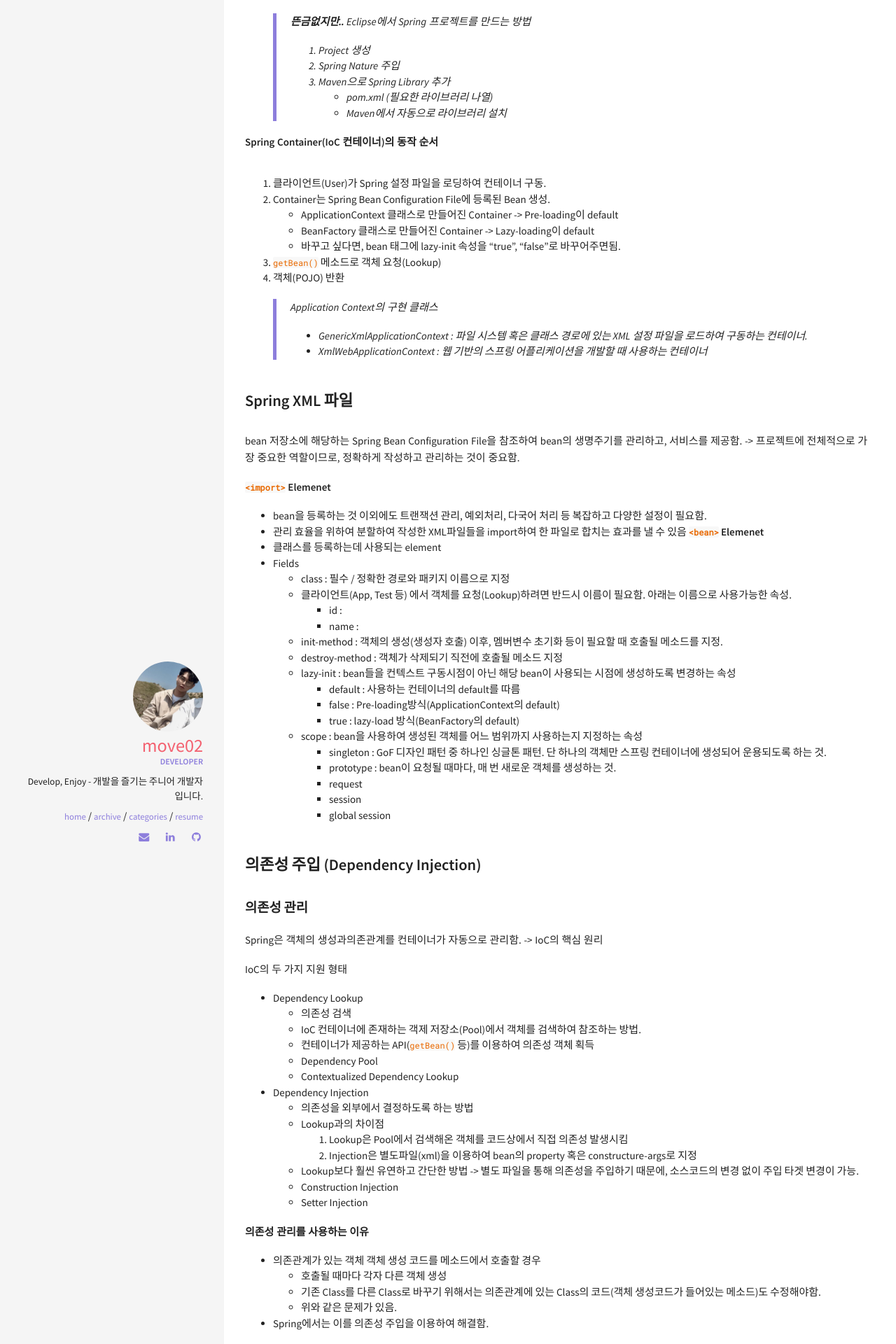
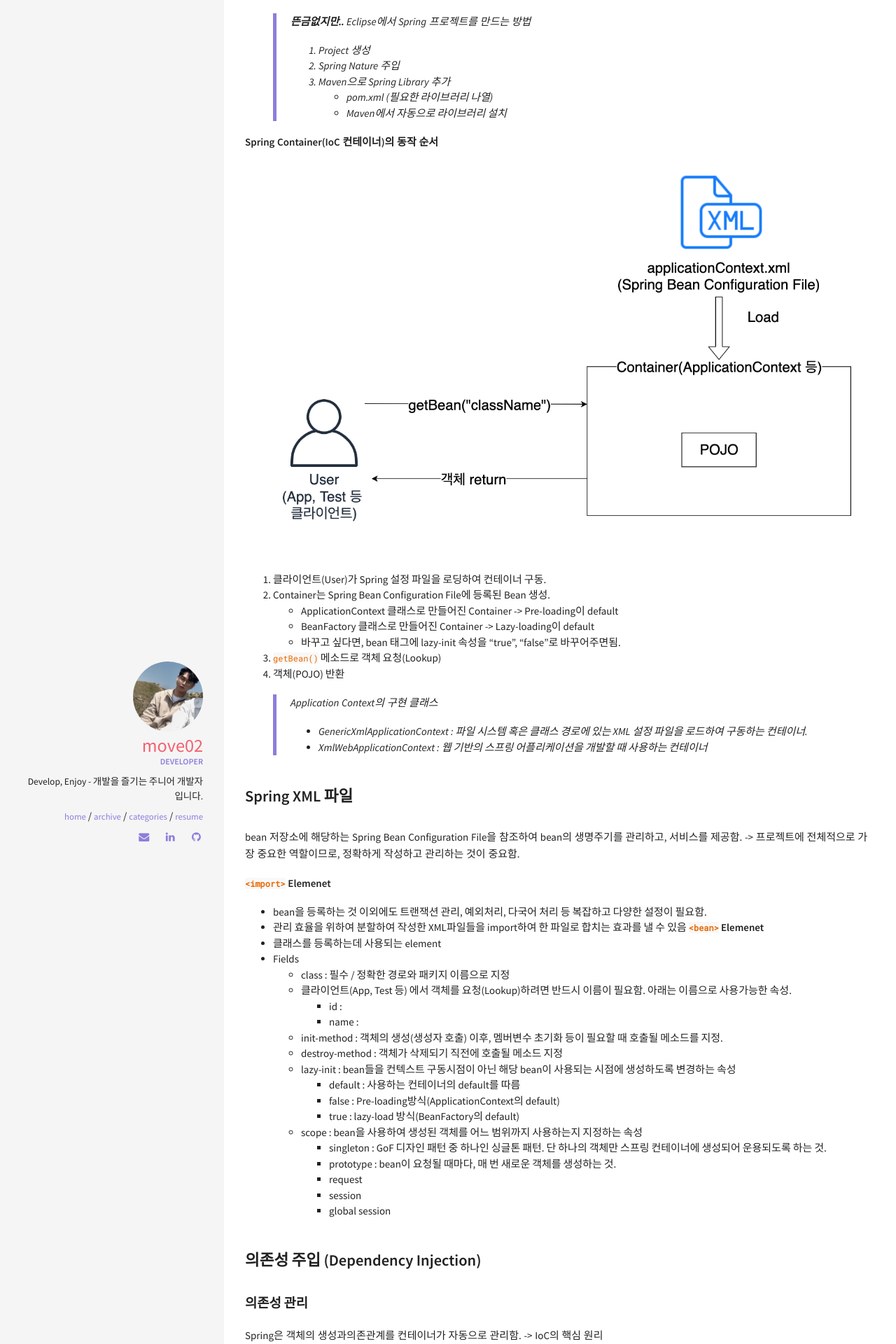
Before and after one commit to move02/move02.github.io, a Jekyll site: the page built from _posts/2019-07-30-Spring-개요.md, in a window 1280 px wide. Shown: the part 1384-3304 px from the top of the page at 70% size. Built offline with Jekyll 4.4.1, drawn with Linux system fonts in a browser that asks for light colours; some of the changed text lies outside the part shown.

Commit message:
Spring Container 이미지경로 수정

```diff
--- a/_posts/2019-07-30-Spring-개요.md
+++ b/_posts/2019-07-30-Spring-개요.md
@@ -60,7 +60,7 @@ IoC란?
 
 **Spring Container(IoC 컨테이너)의 동작 순서**
 
-![](../assets/spring_container.png)
+![](/img/spring_container.png)
 
 1. 클라이언트(User)가 Spring 설정 파일을 로딩하여 컨테이너 구동.
 2. Container는 Spring Bean Configuration File에 등록된 Bean 생성.
```
Also changed, not shown: img/spring_container.png (added).
